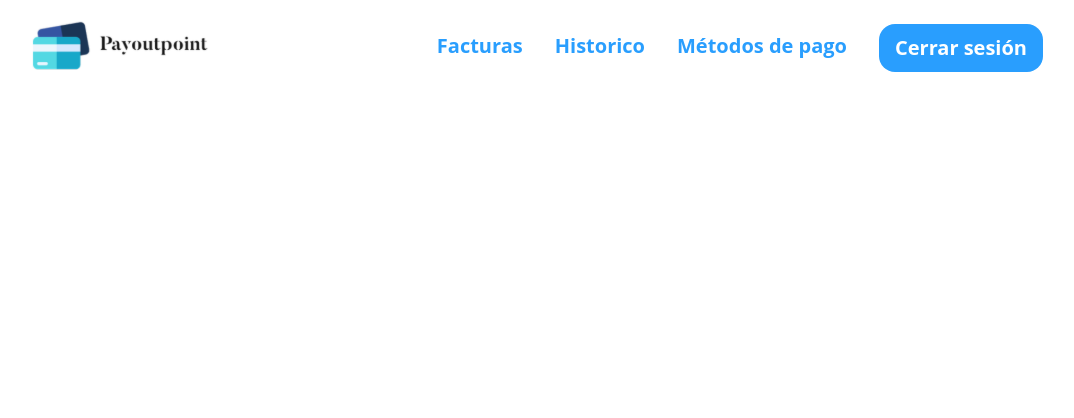
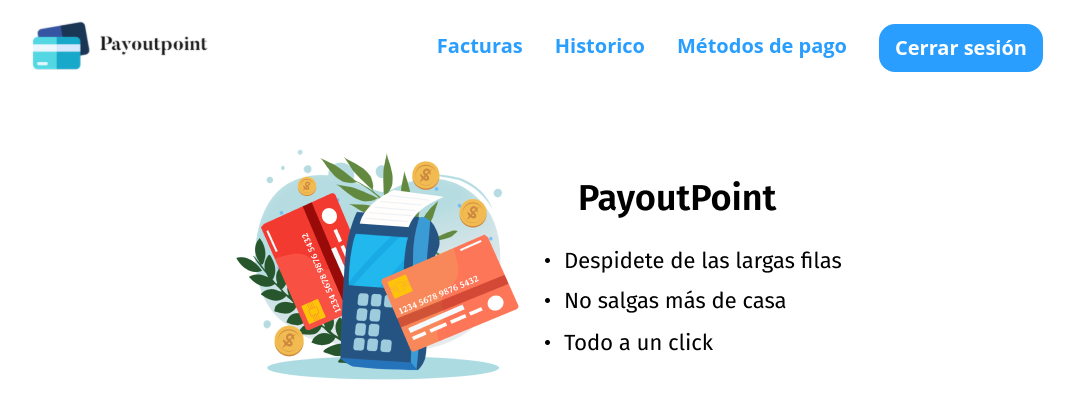
Before and after one commit to luisFelipeEvilla/paidify-web, a Next.js app: page / in a window 1280 px wide. Shown: the top 418 px of the page, without its empty margins (109-1183 px from the left). Built offline with nearby package versions, Linux system fonts and the light colour scheme.

Commit message:
home hero

```diff
--- a/components/header.tsx
+++ b/components/header.tsx
@@ -18,7 +18,7 @@ const Header = () => {
                 </a>
             <ul className="flex justify-around font-bold text-xl">
                 <li className="mr-8 mt-4">
-                    <Link href="/facturas"><a>
+                    <Link href="/"><a>
                         Facturas
                     </a></Link>
                 </li>
--- a/pages/index.tsx
+++ b/pages/index.tsx
@@ -1,6 +1,8 @@
 import type { NextPage } from 'next'
 import Head from 'next/head'
-import Header from '../components/header'
+import Header from '../components/header';
+import Image from 'next/image';
+import styles from '../styles/Home.module.css';
 
 const Home: NextPage = () => {
   return (
@@ -13,6 +15,9 @@ const Home: NextPage = () => {
 
       <main>
           <Header></Header>
+          <div className={styles.hero + " mt-8 "}>
+            <Image src="/images/hero.png" width={620} height={310}  />
+          </div>
       </main>
 
       <footer>
--- a/styles/Home.module.css
+++ b/styles/Home.module.css
@@ -0,0 +1,4 @@
+.hero {
+    display: flex;
+    justify-content: center;
+}
```
Also changed, not shown: public/images/hero.png (added).
